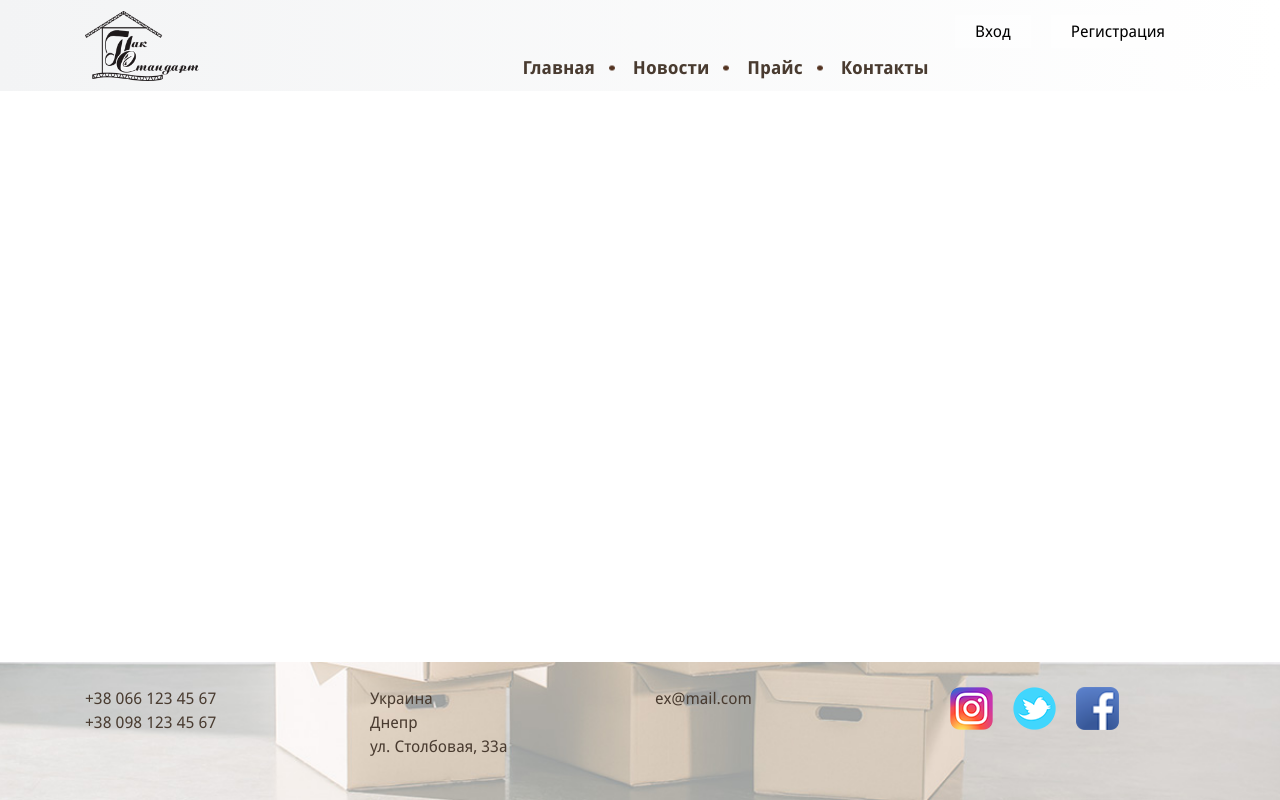
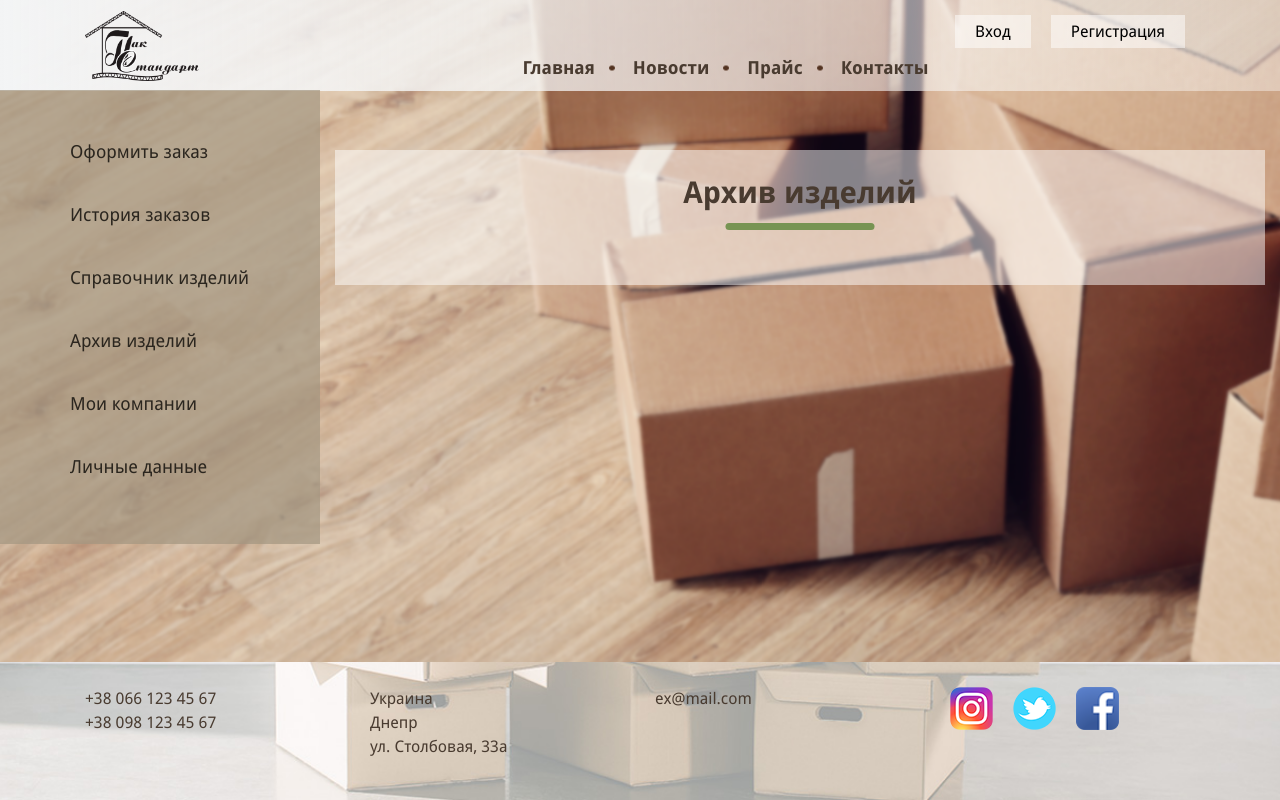
Before and after one commit to dubovds/packstandart, a Vue app: page /profile/archive in a window 1280 px wide. Built offline with nearby package versions, Linux system fonts and the light colour scheme.

Commit message:
fix login error

```diff
--- a/src/components/Navigation-profile.vue
+++ b/src/components/Navigation-profile.vue
@@ -20,7 +20,7 @@
         </router-link>
       </li>
       <li>
-        <a href="#">
+        <a href="/profile/archive">
           Архив изделий
         </a>
       </li>
--- a/src/pages/auth/Login.vue
+++ b/src/pages/auth/Login.vue
@@ -51,7 +51,8 @@
         email: '',
         password: '',
         infos: [],
-        loginError: false
+        loginError: false,
+        //error: null
       }
     },
     methods:{
@@ -60,14 +61,20 @@
            email: this.email,
            password: this.password
         }
-        this.$store.dispatch('login', {user, $router: this.$router});
+        this.$store.dispatch('login', {user, $router: this.$router}).then();
+
+
       }
     },
-    computed: {
+    mounted() {
 
+
+      //this.data.error = null;
+    },
+    computed:{
       error() {
         return this.$store.getters.error;
-      },
+      }
     }
   }
 </script>
--- /dev/null
+++ b/src/pages/profile/archive.vue
@@ -0,0 +1,30 @@
+<template>
+  <section class="section">
+
+    <div class="container">
+      <div class="row justify-content-center">
+        <div class="col-xl-12 col-md-8 col-12">
+          <div class="form-block">
+            <div class="title title_form">Архив изделий</div>
+
+
+          </div>
+        </div>
+      </div>
+    </div>
+  </section>
+</template>
+
+<script>
+export default {
+  name: "archive",
+
+  data() {
+    return {};
+  },
+  computed: {}
+};
+</script>
+
+<style scoped>
+</style>
--- a/src/router/index.js
+++ b/src/router/index.js
@@ -16,6 +16,7 @@ import editCompany from '@/pages/profile/edit-company'
 import orderHistory from '@/pages/profile/order-history'
 import editProfile from '@/pages/profile/edit-profile'
 import card from '@/pages/profile/card'
+import archive from '@/pages/profile/archive'
 
 Vue.use(Router);
 
@@ -91,6 +92,11 @@ export default new Router({
           path: 'card',
           name: 'card',
           component: card
+        },
+        {
+          path: 'archive',
+          name: 'archive',
+          component: archive
         }
       ]
     }
--- a/src/store/login.js
+++ b/src/store/login.js
@@ -30,7 +30,7 @@ export default{
         commit('uuidPersonBack', localStorage.getItem('person_uuid'));
       }
     },
-    login({ commit }, { user, $router}) {
+    login({ commit }, { user, $router }) {
       axios.post('/auth/login/', user)
         .then(req => {
             //console.log('login success', req);
@@ -65,7 +65,9 @@ export default{
             delete localStorage.person_name;
             commit('set_auth', false);
             commit('set_error', true);
-
+            setTimeout(function () {
+              commit('set_error', false)
+          }, 6000);
           });
     },
     logout({ commit} ) {
```
Also changed, not shown: webpack-stats.json (+1 -1 lines).
